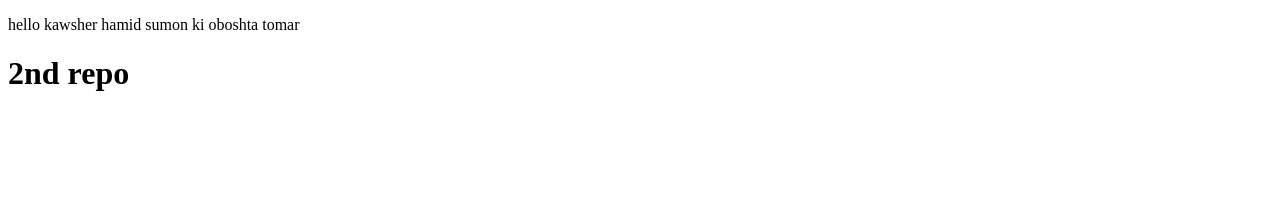
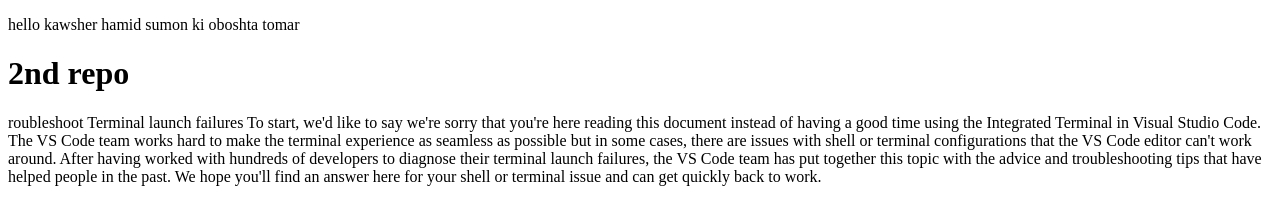
Before and after one commit to HAMID173004/my-second-repo, a plain HTML site: page index.html in a window 1280 px wide. Drawn offline with Linux system fonts and the light colour scheme.

Commit message:
test added

```diff
--- a/index.html
+++ b/index.html
@@ -9,6 +9,10 @@
 <body>
     <p> hello kawsher hamid sumon ki oboshta tomar </p>
     <h1> 2nd repo</h1>
+    <p>roubleshoot Terminal launch failures
+        To start, we'd like to say we're sorry that you're here reading this document instead of having a good time using the Integrated Terminal in Visual Studio Code. The VS Code team works hard to make the terminal experience as seamless as possible but in some cases, there are issues with shell or terminal configurations that the VS Code editor can't work around.
+
+        After having worked with hundreds of developers to diagnose their terminal launch failures, the VS Code team has put together this topic with the advice and troubleshooting tips that have helped people in the past. We hope you'll find an answer here for your shell or terminal issue and can get quickly back to work.</p>
 
 </body>
 </html>
```
